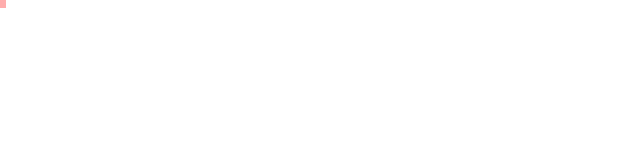
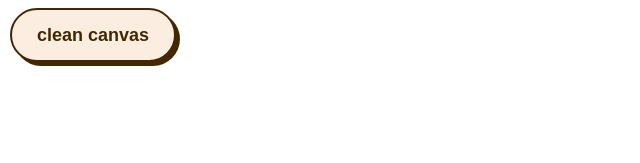
Before and after one commit to queider/Etch-A-Sketch, a plain HTML site: page index.html in a window 1280 px wide. Shown: the whole page, without its empty margins (0-640 px from the left). Drawn offline with Linux system fonts and the light colour scheme.

Commit message:
Add ui panal and "clear canvas" button

```diff
--- a/index.html
+++ b/index.html
@@ -8,6 +8,9 @@
     <link rel="stylesheet" href="style.css">
 </head>
 <body>
+<div id="ui">
+    <button class="cleanCanvasButton" role="button">clean canvas</button>
+</div>
 <div id="mainContainerDiv"></div>
 </body>
 </html>
--- a/js.js
+++ b/js.js
@@ -9,6 +9,7 @@ for (let i = 0; i < ROWS; i++) {
     elementRow.classList.add("divRow");
     mainContainerDiv.appendChild(elementRow);
 
+    //creating columns
     for (let i = 0; i < COLUMNS; i++) {
         const elementColumn = document.createElement("div");
         elementColumn.classList.add("divColumn");
@@ -16,9 +17,10 @@ for (let i = 0; i < ROWS; i++) {
     }
   }
 
+
+// drawing
 let seedIndex = 0;
 const colorsArray = ["#ffadad", "#ffd6a5", "#fdffb6", "#caffbf", "#9bf6ff", "#a0c4ff", "#bdb2ff", "#ffc6ff"];
-
 const gridSquares = mainContainerDiv.querySelectorAll(".divRow div");
 gridSquares.forEach((div) => {
     div.addEventListener("mouseover", () => {
@@ -26,3 +28,12 @@ gridSquares.forEach((div) => {
         seedIndex++;
     });
 });
+
+
+//clean canvas
+const cleanCanvasButton = document.querySelector(".cleanCanvasButton");
+cleanCanvasButton.addEventListener("click", () => {
+    gridSquares.forEach((div) => {
+        div.style.backgroundColor = "white";
+    });
+});
--- a/style.css
+++ b/style.css
@@ -23,3 +23,50 @@
     flex: 1;
 
 }
+
+#ui {
+    display: flex;
+    align-items: center;
+    justify-content: left;
+    height: 70px;
+    padding-left: 10px;
+
+
+}
+
+
+/* CSS */
+#ui button {
+  background-color: #fbeee0;
+  border: 2px solid #422800;
+  border-radius: 30px;
+  box-shadow: #422800 4px 4px 0 0;
+  color: #422800;
+  cursor: pointer;
+  display: inline-block;
+  font-weight: 600;
+  font-size: 18px;
+  padding: 0 18px;
+  line-height: 50px;
+  text-align: center;
+  text-decoration: none;
+  user-select: none;
+  -webkit-user-select: none;
+  touch-action: manipulation;
+}
+
+#ui button:hover {
+  background-color: #fff;
+}
+
+#ui button:active {
+  box-shadow: #422800 2px 2px 0 0;
+  transform: translate(2px, 2px);
+}
+
+@media (min-width: 768px) {
+  #ui button {
+    min-width: 120px;
+    padding: 0 25px;
+  }
+}
```
